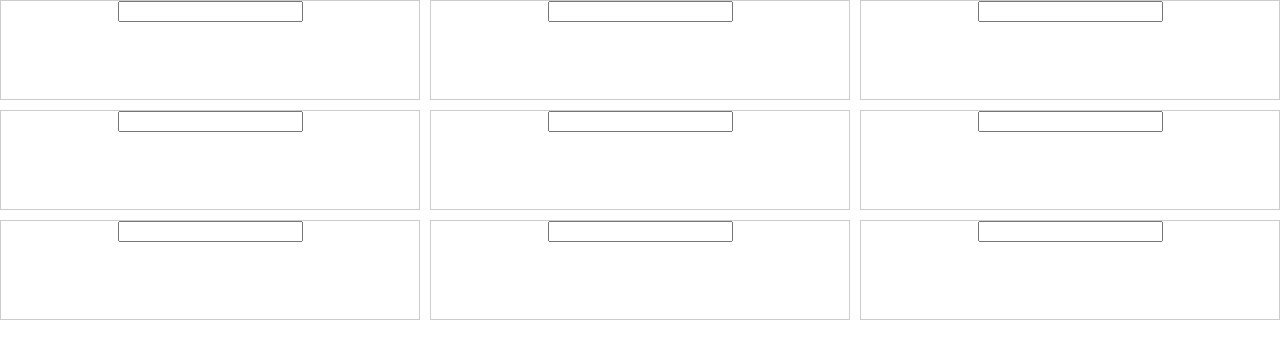
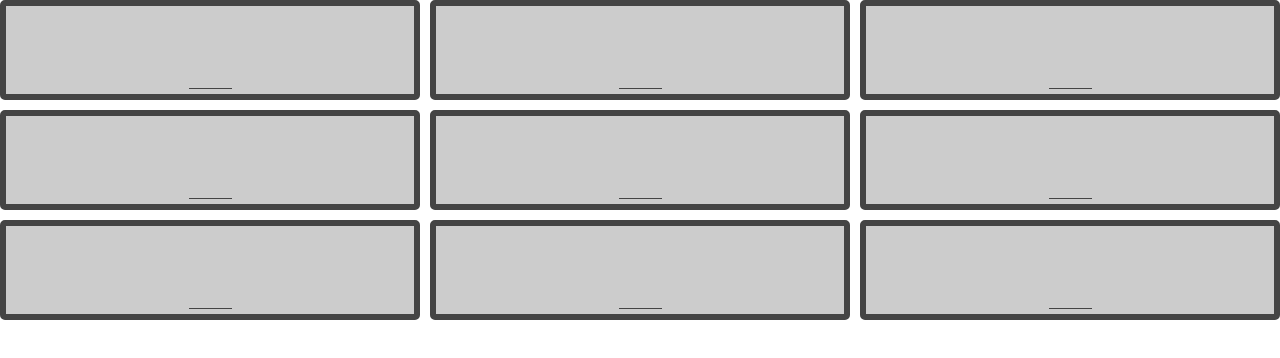
Before and after one commit to Khadgar/szotalalo-web, a React (Create React App) app: page / in a window 1280 px wide. Shown: the top 358 px of the page. Built offline with nearby package versions, Linux system fonts and the light colour scheme.

Commit message:
style fixes

```diff
--- a/src/components/BoardCell.tsx
+++ b/src/components/BoardCell.tsx
@@ -8,7 +8,32 @@ interface BoardCellProps {
 }
 
 const Cell = styled.div`
-  border: 1px solid #ccc;
+  display: flex;
+  justify-content: center;
+  align-items: center;
+  border: 6px solid #444;
+  border-radius: 5px;
+  background: #cccccc;
+`;
+
+const Input = styled.input`
+  border: 1px solid #444;
+  border-top: none;
+  border-left: none;
+  border-right: none;
+  background: transparent;
+  text-transform: uppercase;
+  font-size: 5em;
+  font-family: monospace;
+  width: 1ch;
+  &:focus {
+    background: #0071b2;
+    color: #ffffff;
+  }
+  &::selection {
+    background: #0071b2;
+    color: #ffffff;
+  }
 `;
 
 const BoardCell: FC<BoardCellProps> = (props: BoardCellProps) => {
@@ -23,7 +48,7 @@ const BoardCell: FC<BoardCellProps> = (props: BoardCellProps) => {
 
   return (
     <Cell>
-      <input
+      <Input
         type="text"
         value={content}
         onChange={(e) => onCellChange(e.target)}
```
